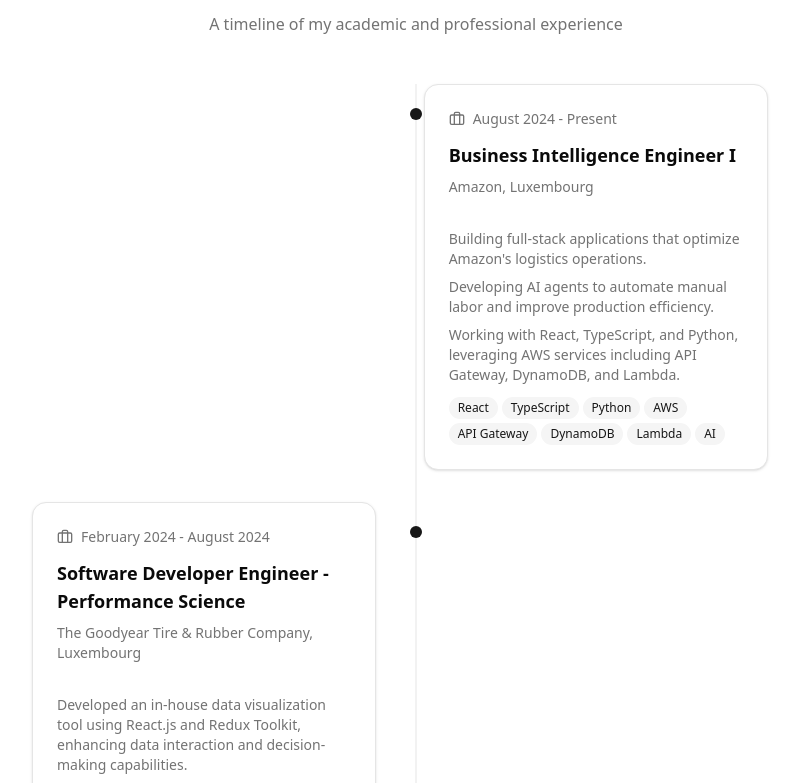
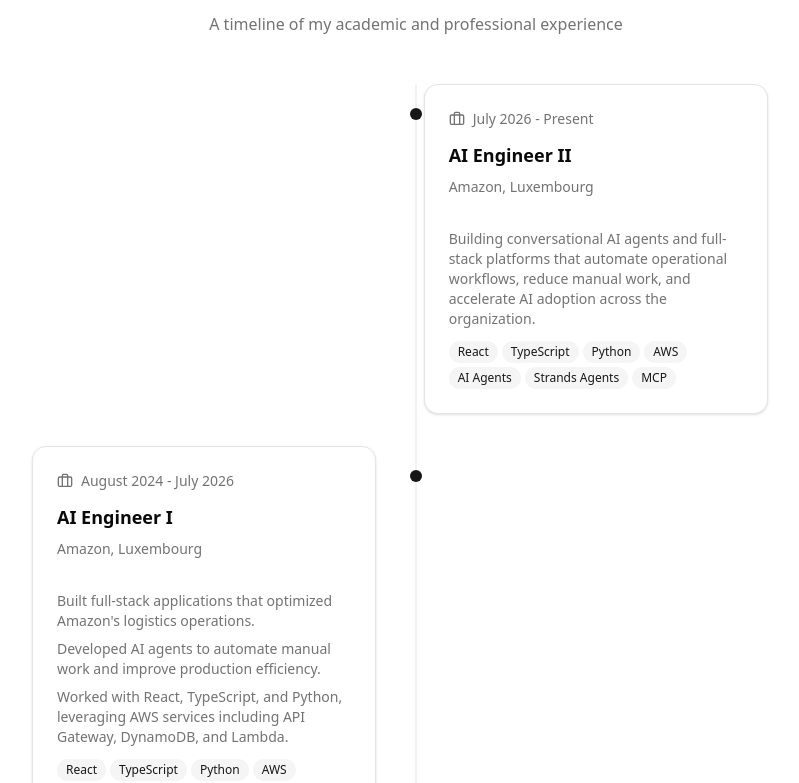
Before and after one commit to diocata/portfolio_diocata, a Next.js app: page / in a window 1280 px wide. Shown: the part 1077-1860 px from the top of the page, without its empty margins (224-1023 px from the left). Built offline with nearby package versions, Linux system fonts and the light colour scheme; no server answers.

Commit message:
Update AI engineering experience and resume

```diff
--- a/src/app/layout.tsx
+++ b/src/app/layout.tsx
@@ -15,7 +15,7 @@
 
 export const metadata: Metadata = {
   title: "Diogo Catarino | Portfolio",
-  description: "Business Intelligence Engineer at Amazon. Computer Science Engineer specializing in Data Science.",
+  description: "AI Engineer II at Amazon. Computer Science Engineer specializing in Data Science.",
   icons: {
     icon: "/favicon.svg",
   },
--- a/src/data/constants.ts
+++ b/src/data/constants.ts
@@ -1,8 +1,7 @@
 import { Github, Linkedin } from "lucide-react";
 import type { NavItem, SocialLink } from "@/types";
 
-export const RESUME_URL =
-  "https://drive.google.com/file/d/1oAHbCgQ2vYfuosyFQiUW-Usdc2rh_FRW/view?usp=drive_link";
+export const RESUME_URL = "/diogo-catarino-cv-2026.pdf";
 
 export const EMAIL = "diogo_catarino@outlook.com";
 
--- a/src/data/journey.ts
+++ b/src/data/journey.ts
@@ -3,11 +3,28 @@
 
 export const journeyItems: JourneyItem[] = [
   {
-    title: "Business Intelligence Engineer I",
+    title: "AI Engineer II",
     organization: "Amazon, Luxembourg",
-    period: "August 2024 - Present",
+    period: "July 2026 - Present",
     description:
-      "Building full-stack applications that optimize Amazon's logistics operations.\n\nDeveloping AI agents to automate manual labor and improve production efficiency.\n\nWorking with React, TypeScript, and Python, leveraging AWS services including API Gateway, DynamoDB, and Lambda.",
+      "Building conversational AI agents and full-stack platforms that automate operational workflows, reduce manual work, and accelerate AI adoption across the organization.",
+    skills: [
+      "React",
+      "TypeScript",
+      "Python",
+      "AWS",
+      "AI Agents",
+      "Strands Agents",
+      "MCP",
+    ],
+    icon: Briefcase,
+  },
+  {
+    title: "AI Engineer I",
+    organization: "Amazon, Luxembourg",
+    period: "August 2024 - July 2026",
+    description:
+      "Built full-stack applications that optimized Amazon's logistics operations.\n\nDeveloped AI agents to automate manual work and improve production efficiency.\n\nWorked with React, TypeScript, and Python, leveraging AWS services including API Gateway, DynamoDB, and Lambda.",
     skills: [
       "React",
       "TypeScript",
```
Also changed, not shown: 1 other file (tests, documents, lock files or other folders).
